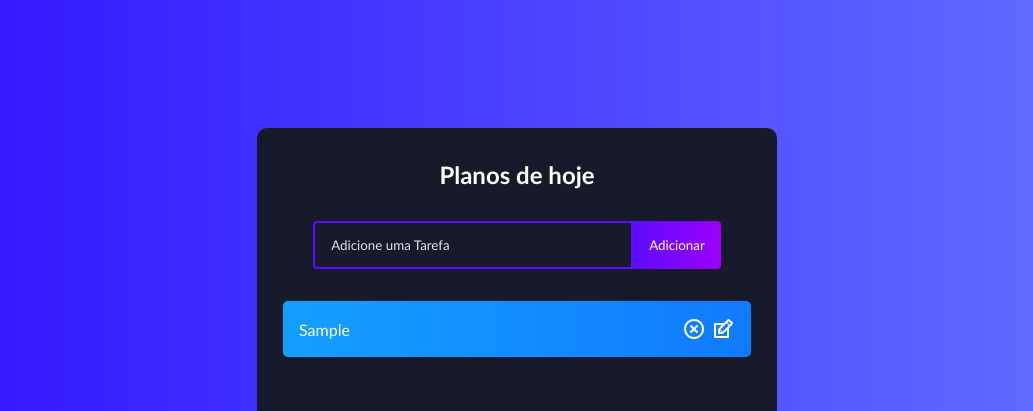
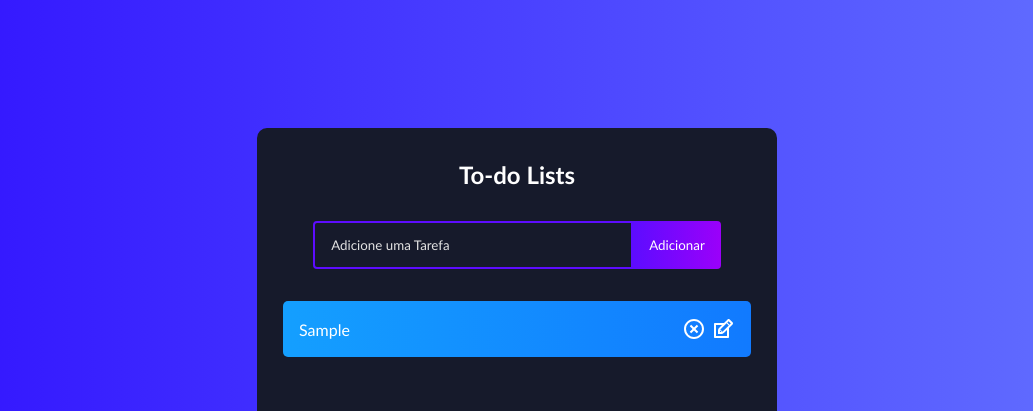
Before and after one commit to MarcoAOliari/todo-list, a React (Create React App) app in the folder frontend/: page / in a window 1280 px wide. Both pictures are taken after typing "Sample" into the empty fields and a click on the button "Adicionar". Shown: the top 411 px of the page, without its empty margins (123-1156 px from the left). Built offline with nearby package versions, Linux system fonts and the light colour scheme.

Commit message:
tela inicial

```diff
--- a/frontend/package.json
+++ b/frontend/package.json
@@ -9,6 +9,7 @@
     "react": "^17.0.2",
     "react-dom": "^17.0.2",
     "react-icons": "^4.3.1",
+    "react-router-dom": "^6.2.1",
     "react-scripts": "5.0.0",
     "web-vitals": "^2.1.3"
   },
--- a/frontend/src/App.js
+++ b/frontend/src/App.js
@@ -1,12 +1,19 @@
 import './App.css';
-import TodoList from './components/TodoList';
+import { BrowserRouter as Router, Routes, Route } from 'react-router-dom'
+import Tasks from './components/pages/Tasks';
+import Lists from './components/pages/Lists';
 
 function App() {
-  return (
-    <div className="todo-app">
-      <TodoList />
-    </div>
-  );
+    return (
+		<>
+			<Router>
+				<Routes>
+					<Route path='/' exact element={<Lists />}/>
+					<Route path='/todo/:id' element={<Tasks />}/>
+				</Routes>
+			</Router>
+		</>
+    );
 }
 
 export default App;
--- /dev/null
+++ b/frontend/src/components/Lists/List.js
@@ -0,0 +1,46 @@
+import React, { useState } from 'react';
+import { RiCloseCircleLine } from 'react-icons/ri';
+import { TiEdit } from 'react-icons/ti';
+import ListForm from './ListForm';
+
+function List({ todos, completeTodo, removeTodo, updateTodo }) {
+    const [edit, setEdit] = useState({
+        id: null,
+        value: ''
+    });
+
+    const submitUpdate = value => {
+        updateTodo(edit.id, value);
+        setEdit({
+            id: null,
+            value: ''
+        })
+    }
+
+    if (edit.id) {
+        return <ListForm edit={edit} onSubmit={submitUpdate} />
+    }
+
+    return todos.map((todo, index) => (
+        <div
+            className={todo.isComplete ? 'todo-row complete' : 'todo-row'}
+            key={index}
+        >
+            <div key={todo.id} onClick={() => completeTodo(todo.id)}>
+                {todo.text}
+            </div>
+            <div className="icons">
+                <RiCloseCircleLine
+                    onClick={() => removeTodo(todo.id)}
+                    className='delete-icon'
+                />
+                <TiEdit
+                    onClick={() => setEdit({ id: todo.id, value: todo.text })}
+                    className='edit-icon'
+                />
+            </div>
+        </div>
+    ));
+}
+
+export default List;
--- /dev/null
+++ b/frontend/src/components/Lists/ListForm.js
@@ -0,0 +1,58 @@
+import React, { useState, useEffect, useRef } from 'react';
+
+function ListForm(props) {
+    const [input, setInput] = useState(props.edit ? props.edit.value : '');
+
+    const inputRef = useRef(null);
+
+    useEffect(() => {
+        inputRef.current.focus();
+    })
+
+    const handleSubmit = e => {
+        e.preventDefault();
+
+        props.onSubmit({
+            id: Math.floor(Math.random() * 10000),
+            text: input
+        })
+
+        setInput('');
+    }
+
+    const handleChange = e => {
+        setInput(e.target.value);
+    }
+
+    return (
+        <form className="todo-form" onSubmit={handleSubmit}>
+            {props.edit ? (
+                <>
+                    <input
+                    type="text"
+                    placeholder="Adicione uma Tarefa" value={input}
+                    name="text"
+                    className="todo-input"
+                    onChange={handleChange}
+                    ref={inputRef}
+                    />
+                    <button className="todo-button edit">Atualizar</button>
+                </>
+            ) : (
+                <>
+                    <input
+                    type="text"
+                    placeholder="Adicione uma Tarefa" value={input}
+                    name="text"
+                    className="todo-input"
+                    onChange={handleChange}
+                    ref={inputRef}
+                    />
+                    <button className="todo-button">Adicionar</button>
+                </>
+            )}
+        </form>
+    );
+}
+
+export default ListForm;
--- /dev/null
+++ b/frontend/src/components/Lists/TodoLists.js
@@ -0,0 +1,58 @@
+import React, { useState } from 'react';
+import ListForm from './ListForm';
+import List from './List';
+
+function TodoLists() {
+    const [todos, setTodos] = useState([]);
+
+    const addTodo = todo => {
+        if (!todo.text || /^\s*$/.test(todo.text)) {
+            return;
+        }
+
+        const newTodos = [todo, ...todos]
+
+        setTodos(newTodos);
+    }
+
+    const updateTodo = (todoId, newValue) => {
+        if (!newValue.text || /^\s*$/.test(newValue.text)) {
+            return;
+        }
+
+        setTodos(prev => prev.map(item => (item.id === todoId ? newValue : item)));
+    }
+
+    const removeTodo = id => {
+        const removeArr = [...todos].filter(todo => todo.id !== id);
+
+        setTodos(removeArr);
+    }
+
+    const completeTodo = id => {
+        let updatedTodos = todos.map(todo => {
+            if (todo.id === id) {
+                todo.isComplete = !todo.isComplete;
+            }
+
+            return todo;
+        });
+
+        setTodos(updatedTodos);
+    }
+
+    return (
+        <div>
+            <h1>To-do Lists</h1>
+            <ListForm onSubmit={addTodo} />
+            <List
+                todos={todos}
+                completeTodo={completeTodo}
+                removeTodo={removeTodo}
+                updateTodo={updateTodo}
+            />
+        </div>
+    );
+}
+
+export default TodoLists;
--- /dev/null
+++ b/frontend/src/components/pages/Lists.js
@@ -0,0 +1,12 @@
+import React from 'react';
+import TodoLists from '../Lists/TodoLists';
+
+function Lists() {
+    return (
+        <div className="todo-app">
+            <TodoLists />
+        </div>
+    )
+}
+
+export default Lists;
--- /dev/null
+++ b/frontend/src/components/pages/Tasks.js
@@ -0,0 +1,12 @@
+import React from 'react';
+import TodoList from '../Tasks/TodoList';
+
+function Tasks() {
+    return (
+        <div className="todo-app">
+            <TodoList />
+        </div>
+    )
+}
+
+export default Tasks;
```
Also changed, not shown: frontend/src/components/Tasks/Todo.js (renamed from frontend/src/components/Todo.js), frontend/src/components/Tasks/TodoForm.js (renamed from frontend/src/components/TodoForm.js), frontend/src/components/Tasks/TodoList.js (renamed from frontend/src/components/TodoList.js), 1 other file (tests, documents, lock files or other folders).
